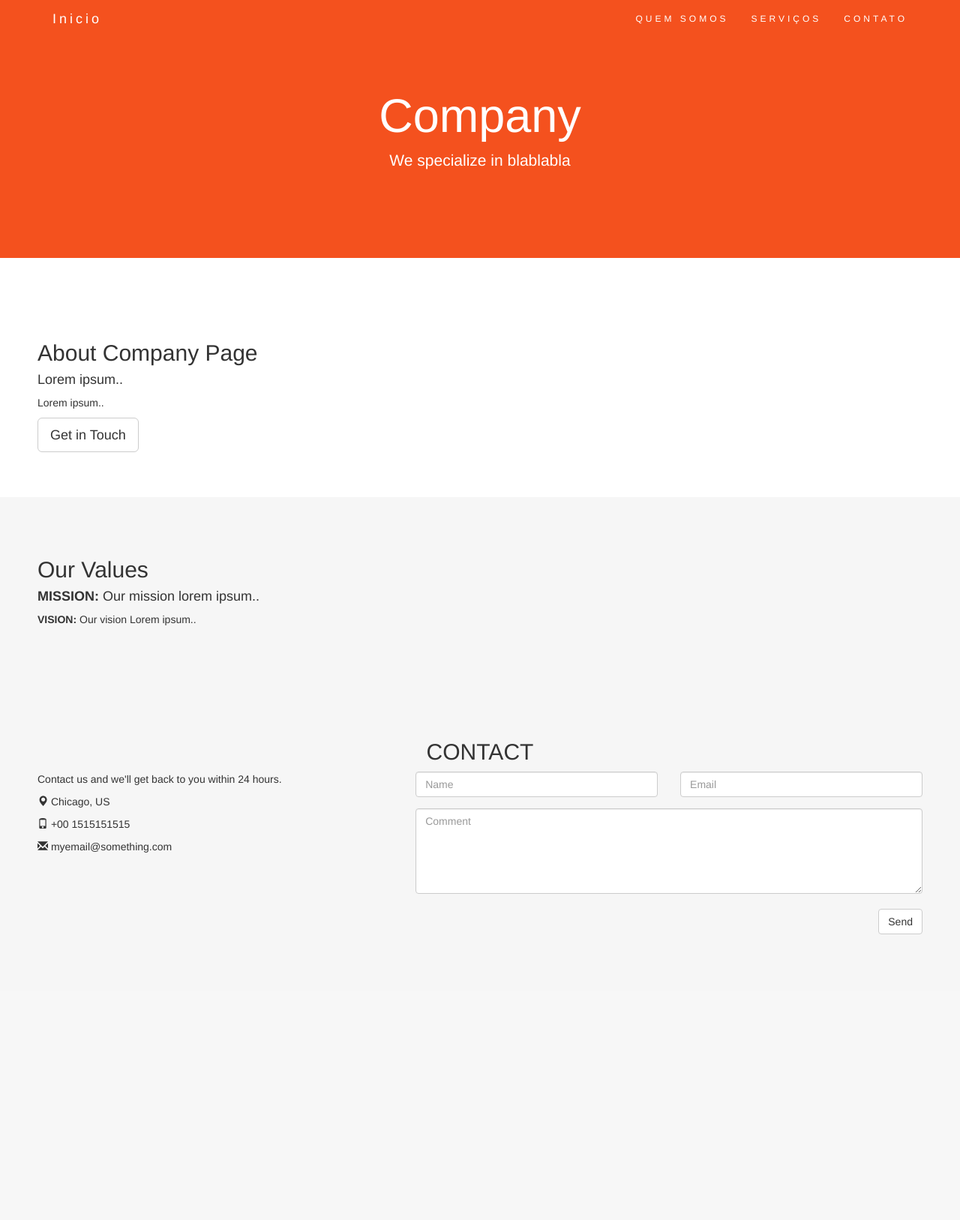
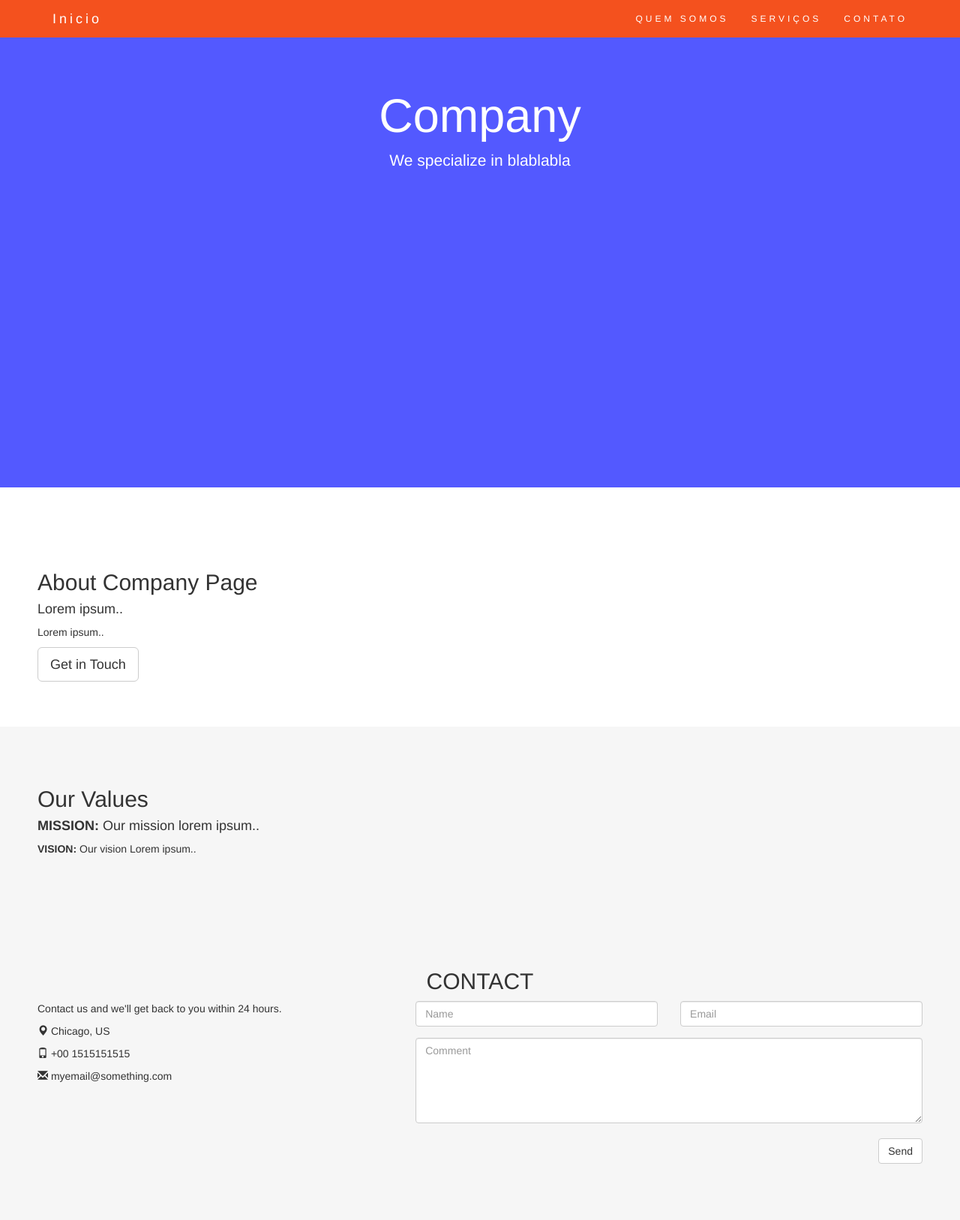
Before and after one commit to DouglasPrudente/bom_jovens, a PHP site: page / in a window 1280 px wide. Shown: the whole page at 75% size. Before the commit the page ends 1246 px from the top, so only its background shows below. Run offline with PHP 8.4, Linux system fonts and the light colour scheme.

Commit message:
Alterações 10-06

```diff
--- a/index.html
+++ b/index.html
@@ -15,24 +15,8 @@
 </head>
 
 <body>
-  <div class="jumbotron text-center">
-    <h1>Company</h1>
-    <p>We specialize in blablabla</p>
-  </div>
 
-  	<div class="container-fluid">
-  	<h2>About Company Page</h2>
-  		<h4>Lorem ipsum..</h4>
-  		<p>Lorem ipsum..</p>
-  		<button class="btn btn-default btn-lg">Get in Touch</button>
-	</div>
-
-	<div class="container-fluid bg-grey">
-  	<h2>Our Values</h2>
-  		<h4><strong>MISSION:</strong> Our mission lorem ipsum..</h4>
-  		<p><strong>VISION:</strong> Our vision Lorem ipsum..
-	</div>
-
+<!-- INICIO MENU -->
 <nav class="navbar navbar-default navbar-fixed-top">
     <div class="container">
 
@@ -42,20 +26,47 @@
                 <span class="icon-bar"></span>
                 <span class="icon-bar"></span>
             </button>
-      			<a class="navbar-brand" href="#">Inicio</a>
+            <a class="navbar-brand" href="#home">Inicio</a>
         </div>
 
         <div class="collapse navbar-collapse" id="myNavbar">
             <ul class="nav navbar-nav navbar-right">
-        			<li><a href="#about">QUEM SOMOS</a></li>
-        			<li><a href="#services">SERVIÇOS</a></li>
-        			<li><a href="#contact">CONTATO</a></li>
+                <li><a href="#sobre">QUEM SOMOS</a></li>
+                <li><a href="#servicos">SERVIÇOS</a></li>
+                <li><a href="#contato">CONTATO</a></li>
             </ul>
         </div>
     </div>
 </nav>
+<!-- FIM MENU -->
 
-	<div class="container-fluid bg-grey">
+
+<!-- INICIO HOME -->
+<div class="jumbotron text-center" id="home">
+    <h1>Company</h1>
+    <p>We specialize in blablabla</p>
+</div>
+
+
+<!-- INICIO SOBRE -->
+<div class="container-fluid" id="sobre">
+    <h2>About Company Page</h2>
+    <h4>Lorem ipsum..</h4>
+    <p>Lorem ipsum..</p>
+    <button class="btn btn-default btn-lg">Get in Touch</button>
+</div>
+
+
+<!-- INICIO SERVIÇOS -->
+<div class="container-fluid bg-grey" id="servicos">
+    <h2>Our Values</h2>
+    <h4><strong>MISSION:</strong> Our mission lorem ipsum..</h4>
+    <p><strong>VISION:</strong> Our vision Lorem ipsum..
+</div>
+
+
+<!-- INICIO CONTATO -->
+<div class="container-fluid bg-grey" id="contato">
     <h2 class="text-center">CONTACT</h2>
     <div class="row">
         <div class="col-sm-5">
--- a/meu.css
+++ b/meu.css
@@ -1,7 +1,9 @@
 .jumbotron {
-    background-color: #f4511e;
+    background-color: #5359ff;
     color: #fff;
     padding: 100px 25px;
+    min-height: 650px;
+    height: 100%;
 }
 
 .bg-grey {
```
Lines whose indentation alone changed are shown as unchanged.
